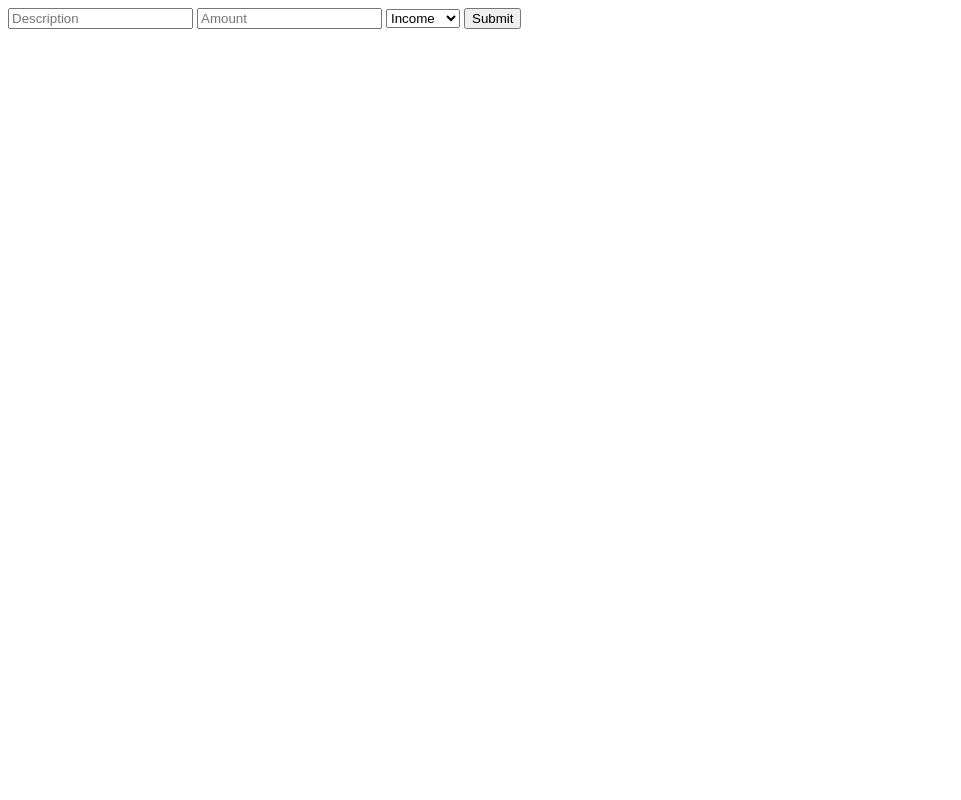
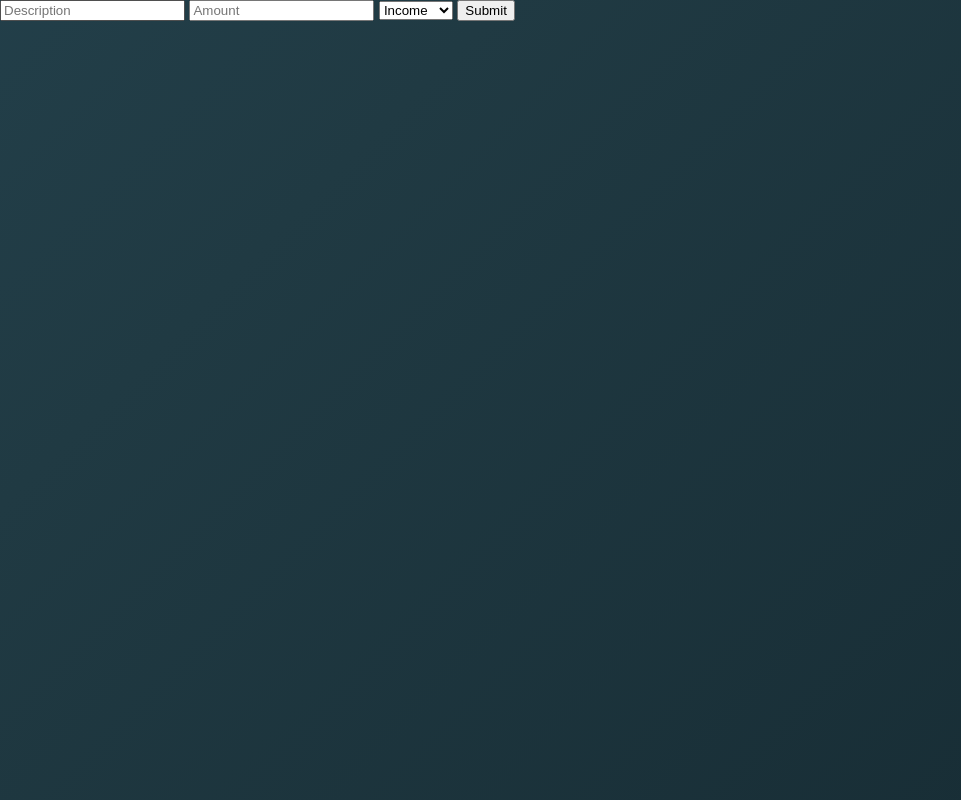
Before and after one commit to Cloudymix/cloudymix.github.io, a plain HTML site: page index.html in a window 1280 px wide. Shown: the whole page, without its empty margins (0-961 px from the left). Drawn offline with Linux system fonts and the light colour scheme.

Commit message:
Add files via upload

```diff
--- a/index.html
+++ b/index.html
@@ -1,6 +1,24 @@
 <!DOCTYPE html>
 <html>
 <body>
+<style>
+body {
+  margin: 0;
+  height: 100vh;
+  font-family: Arial, sans-serif;
+  color: white;
+
+  background: linear-gradient(-45deg, #0f2027, #203a43, #2c5364, #1c1c1c);
+  background-size: 400% 400%;
+  animation: gradientBG 10s ease infinite;
+}
+
+@keyframes gradientBG {
+  0% {background-position: 0% 50%;}
+  50% {background-position: 100% 50%;}
+  100% {background-position: 0% 50%;}
+}
+</style>
 
 <input id="desc" placeholder="Description">
 <input id="amount" placeholder="Amount">
```
